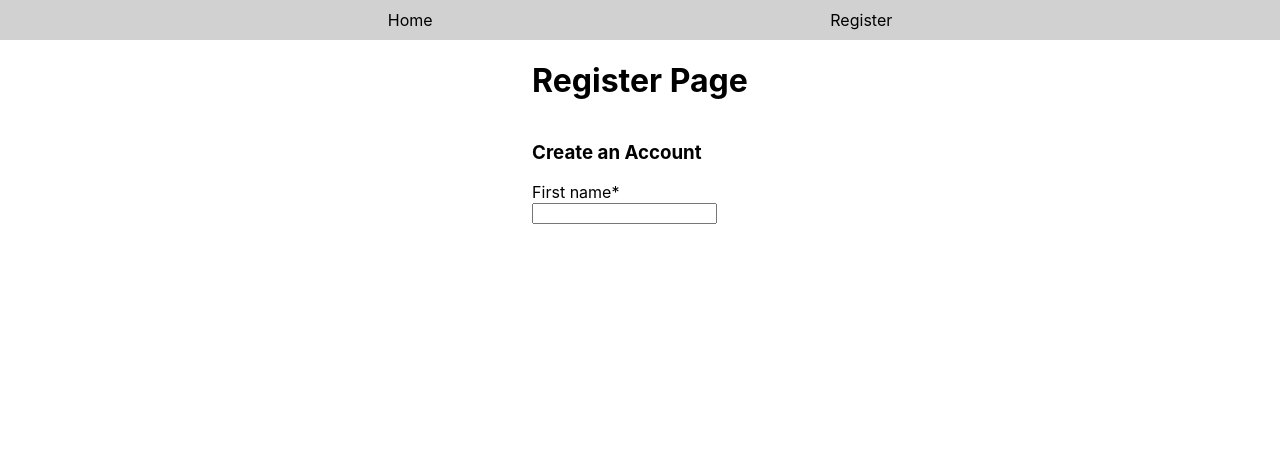
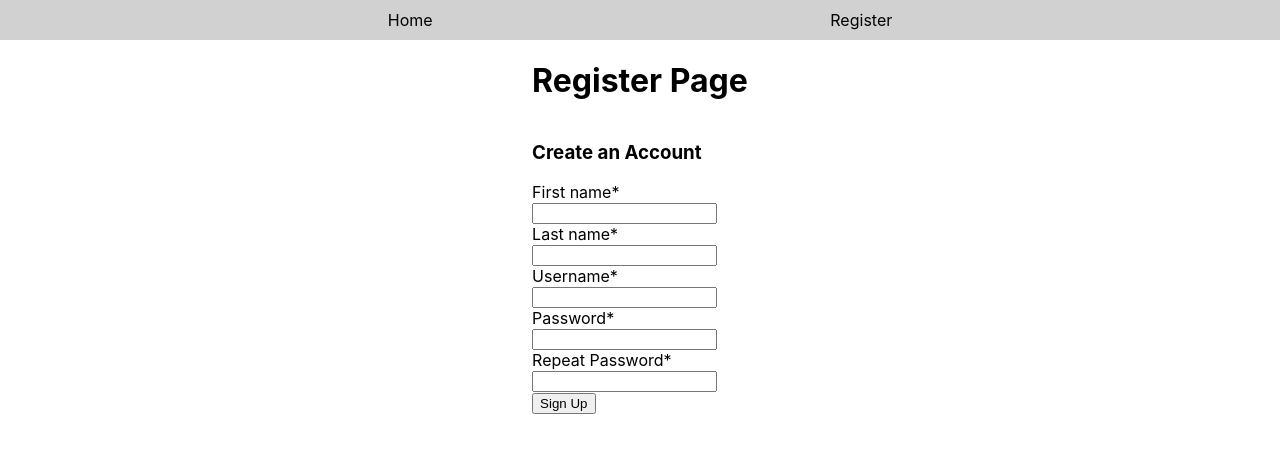
Before and after one commit to maxcore25/django-next-jwt, a Next.js app in the folder frontend/: page /register in a window 1280 px wide. Shown: the top 452 px of the page. Built offline with nearby package versions, Linux system fonts and the light colour scheme.

Commit message:
Register Form Created

```diff
--- a/frontend/src/pages/register.js
+++ b/frontend/src/pages/register.js
@@ -37,6 +37,60 @@ const Register = () => {
             required
           />
         </div>
+        <div>
+          <div>
+            <label htmlFor='last_name'>Last name*</label>
+          </div>
+          <input
+            type='text'
+            name='last_name'
+            id='last_name'
+            onChange={onChange}
+            value={last_name}
+            required
+          />
+        </div>
+        <div>
+          <div>
+            <label htmlFor='username'>Username*</label>
+          </div>
+          <input
+            type='text'
+            name='username'
+            id='username'
+            onChange={onChange}
+            value={username}
+            required
+          />
+        </div>
+        <div>
+          <div>
+            <label htmlFor='password'>Password*</label>
+          </div>
+          <input
+            type='text'
+            name='password'
+            id='password'
+            onChange={onChange}
+            value={password}
+            required
+          />
+        </div>
+        <div>
+          <div>
+            <label htmlFor='re_password'>Repeat Password*</label>
+          </div>
+          <input
+            type='text'
+            name='re_password'
+            id='re_password'
+            onChange={onChange}
+            value={re_password}
+            required
+            minLength={8}
+          />
+        </div>
+        <button type='submit'>Sign Up</button>
       </form>
     </Layout>
   );
```
